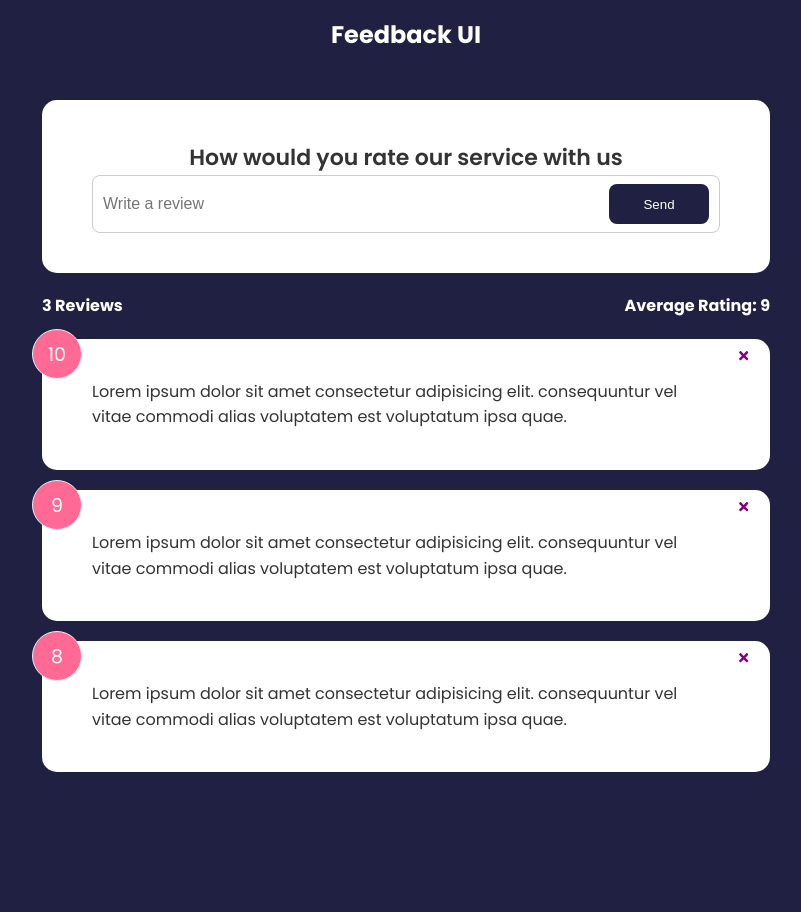
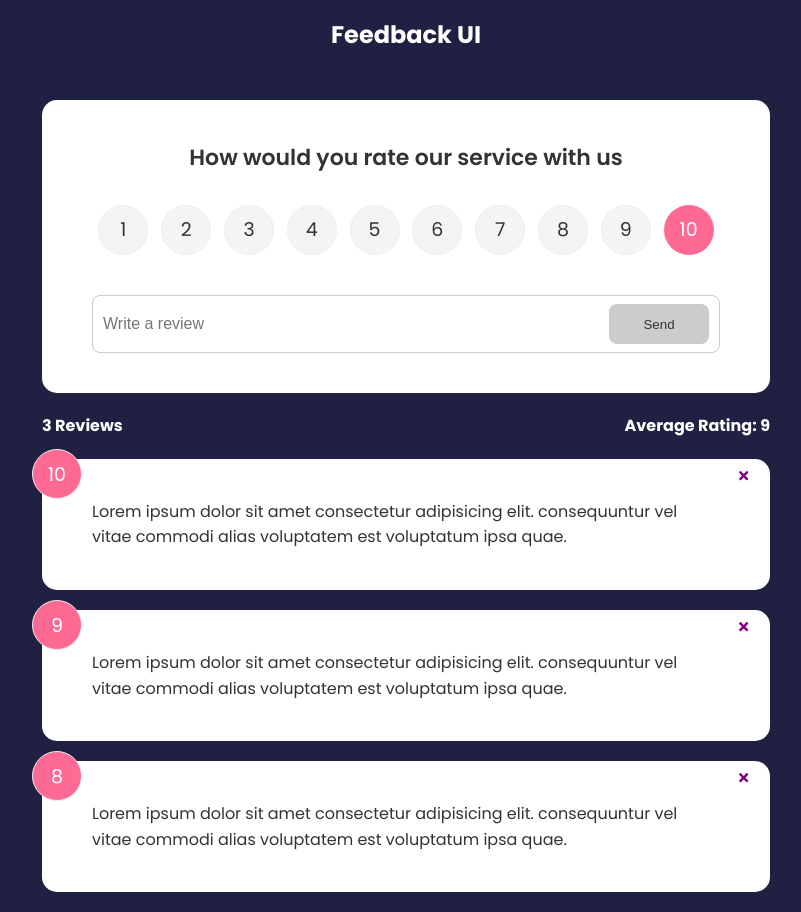
Before and after one commit to LachezarUzunov/React-Simple-Feedback-App, a React (Create React App) app: page / in a window 1280 px wide. Shown: the whole page, without its empty margins (234-1035 px from the left). Before the commit the page ends 800 px from the top, so only its background shows below. Built offline with nearby package versions, Linux system fonts and the light colour scheme; the HTML template or start-up script is replaced by a standard one.

Commit message:
Adding form submission

```diff
--- a/package.json
+++ b/package.json
@@ -10,6 +10,7 @@
     "react-dom": "^18.2.0",
     "react-icons": "^4.4.0",
     "react-scripts": "5.0.1",
+    "uuid": "^8.3.2",
     "web-vitals": "^2.1.4"
   },
   "scripts": {
--- a/src/App.js
+++ b/src/App.js
@@ -1,3 +1,4 @@
+import { v4 as uuidv4 } from "uuid";
 import React, { useState } from "react";
 import FeedbackList from "./components/FeedbackList";
 import Header from "./components/Header";
@@ -14,11 +15,16 @@ function App() {
     }
   };
 
+  const addFeedback = (newFeedback) => {
+    newFeedback.id = uuidv4();
+    setFeedback([newFeedback, ...feedback]);
+  };
+
   return (
     <React.Fragment>
       <Header />
       <div className="container">
-        <FeedbackForm />
+        <FeedbackForm handleAdd={addFeedback} />
         <FeedbackStats feedback={feedback} />
         <FeedbackList feedback={feedback} handleDelete={deleteFeedback} />
       </div>
--- a/src/components/FeedbackForm.js
+++ b/src/components/FeedbackForm.js
@@ -2,25 +2,59 @@ import React from "react";
 import Card from "./shared/Card";
 import { useState } from "react";
 import Button from "./shared/Button";
+import RatingSelect from "./RatingSelect";
 
-const FeedbackForm = () => {
+const FeedbackForm = ({ handleAdd }) => {
   const [text, setText] = useState("");
+  const [rating, setRating] = useState(10);
+  const [btnDisabled, setBtnDisabled] = useState(true);
+  const [message, setMessage] = useState("");
 
   const handleTextChange = (e) => {
+    if (text === "") {
+      setBtnDisabled(true);
+      setMessage("");
+    } else if (text !== "" && text.trim().length <= 10) {
+      setMessage("Text should be at least 10 characters");
+      setBtnDisabled(true);
+    } else {
+      setMessage(null);
+      setBtnDisabled(false);
+    }
+
     setText(e.target.value);
+  };
+
+  const handleSubmit = (e) => {
+    e.preventDefault();
+    if (text.trim().length > 10) {
+      const newFeedback = {
+        text,
+        rating,
+      };
+      handleAdd(newFeedback);
+
+      setText("");
+    }
   };
 
   return (
     <Card>
-      <form>
+      <form onSubmit={handleSubmit}>
         <h2>How would you rate our service with us</h2>
-        {/* {TODO} rating select component */}
+        <RatingSelect select={(rating) => setRating(rating)}></RatingSelect>
         <div className="input-group">
-          <input type="text" placeholder="Write a review" />
-          <Button onChange={handleTextChange} type="submit" value={text}>
+          <input
+            type="text"
+            placeholder="Write a review"
+            value={text}
+            onChange={handleTextChange}
+          />
+          <Button type="submit" isDisabled={btnDisabled}>
             Send
           </Button>
         </div>
+        {message && <div className="message">{message}</div>}
       </form>
     </Card>
   );
--- /dev/null
+++ b/src/components/RatingSelect.js
@@ -0,0 +1,128 @@
+import React from "react";
+import { useState } from "react";
+
+const RatingSelect = ({ select }) => {
+  const [selected, setSelected] = useState(10);
+
+  const handleChange = (e) => {
+    setSelected(+e.currentTarget.value);
+    select(+e.currentTarget.value);
+  };
+
+  return (
+    <ul className="rating">
+      <li>
+        <input
+          type="radio"
+          id="num1"
+          name="rating"
+          value="1"
+          onChange={handleChange}
+          checked={selected === 1}
+        ></input>
+        <label htmlFor="num1">1</label>
+      </li>
+      <li>
+        <input
+          type="radio"
+          id="num2"
+          name="rating"
+          value="2"
+          onChange={handleChange}
+          checked={selected === 2}
+        ></input>
+        <label htmlFor="num2">2</label>
+      </li>
+      <li>
+        <input
+          type="radio"
+          id="num3"
+          name="rating"
+          value="3"
+          onChange={handleChange}
+          checked={selected === 3}
+        ></input>
+        <label htmlFor="num3">3</label>
+      </li>
+      <li>
+        <input
+          type="radio"
+          id="num4"
+          name="rating"
+          value="4"
+          onChange={handleChange}
+          checked={selected === 4}
+        ></input>
+        <label htmlFor="num4">4</label>
+      </li>
+      <li>
+        <input
+          type="radio"
+          id="num5"
+          name="rating"
+          value="5"
+          onChange={handleChange}
+          checked={selected === 5}
+        ></input>
+        <label htmlFor="num5">5</label>
+      </li>
+      <li>
+        <input
+          type="radio"
+          id="num6"
+          name="rating"
+          value="6"
+          onChange={handleChange}
+          checked={selected === 6}
+        ></input>
+        <label htmlFor="num6">6</label>
+      </li>
+      <li>
+        <input
+          type="radio"
+          id="num7"
+          name="rating"
+          value="7"
+          onChange={handleChange}
+          checked={selected === 7}
+        ></input>
+        <label htmlFor="num7">7</label>
+      </li>
+      <li>
+        <input
+          type="radio"
+          id="num8"
+          name="rating"
+          value="8"
+          onChange={handleChange}
+          checked={selected === 8}
+        ></input>
+        <label htmlFor="num8">8</label>
+      </li>
+      <li>
+        <input
+          type="radio"
+          id="num9"
+          name="rating"
+          value="9"
+          onChange={handleChange}
+          checked={selected === 9}
+        ></input>
+        <label htmlFor="num9">9</label>
+      </li>
+      <li>
+        <input
+          type="radio"
+          id="num10"
+          name="rating"
+          value="10"
+          onChange={handleChange}
+          checked={selected === 10}
+        ></input>
+        <label htmlFor="num10">10</label>
+      </li>
+    </ul>
+  );
+};
+
+export default RatingSelect;
```
Also changed, not shown: src/components/FeedbackItem.js (+4 -5 lines).
